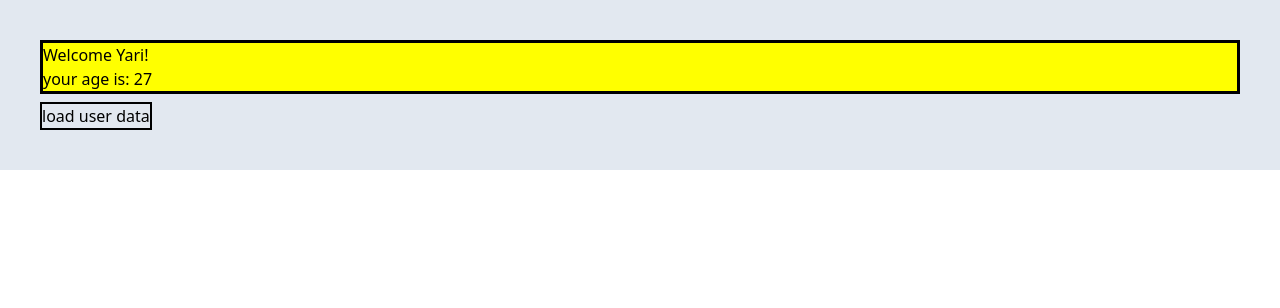
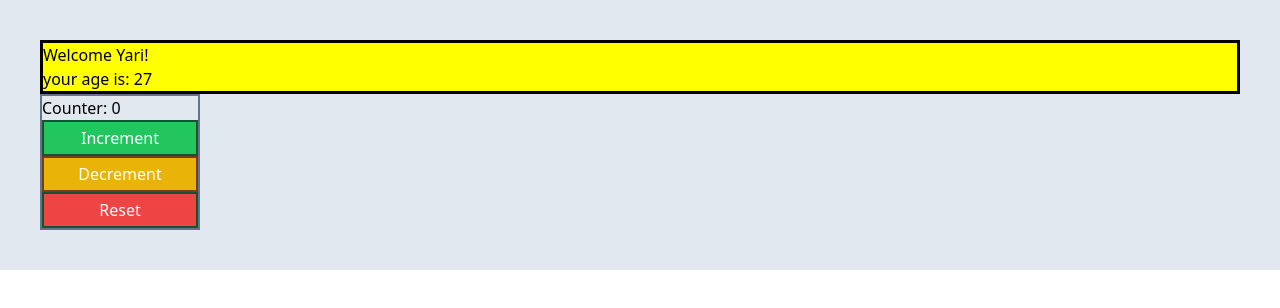
Before and after one commit to Yaricherchi7/React.js, a React (Create React App) app: page / in a window 1280 px wide. Shown: the top 308 px of the page. Built offline with nearby package versions, Linux system fonts and the light colour scheme.

Commit message:
es svolto correttamente

```diff
--- a/src/App.js
+++ b/src/App.js
@@ -2,6 +2,7 @@ import React from "react";
 import { Welcome } from "./Welcome";
 import { HookLogin } from "./HookLogin";
 import { GithubUsers } from "./GithubUsers";
+import { HookCounter } from "./HookCounter";
 
 export class App extends React.Component {
 
@@ -9,7 +10,7 @@ export class App extends React.Component {
     return (
       <div className="bg-slate-200 p-10"  >
         <Welcome name="Yari"/>
-        <GithubUsers username="Yaricherchi7"/>
+        <HookCounter/>
       </div>
     );
   }
--- a/src/useCounter.js
+++ b/src/useCounter.js
@@ -1,19 +1,19 @@
-import { useState } from "react";
+import { useCallback, useState } from "react";
 
  export function useCounter(initialvalue = 0){
     const [counter, setCounter] = useState(initialvalue)
 
-   function HandleIncrement(){
+   const HandleIncrement = useCallback( function HandleIncrement(){
     setCounter((c)=>c + 1)
-   }
+   },[])
 
-   function handleDecrement(){
+   const handleDecrement = useCallback( function handleDecrement(){
     setCounter((c)=>c - 1)
-   }
+   },[])
 
-   function HandleReset(){
+  const HandleReset = useCallback( function HandleReset(){
     setCounter(initialvalue)
-   }
+   },[initialvalue])
 
     return{
         counter : counter,
```
